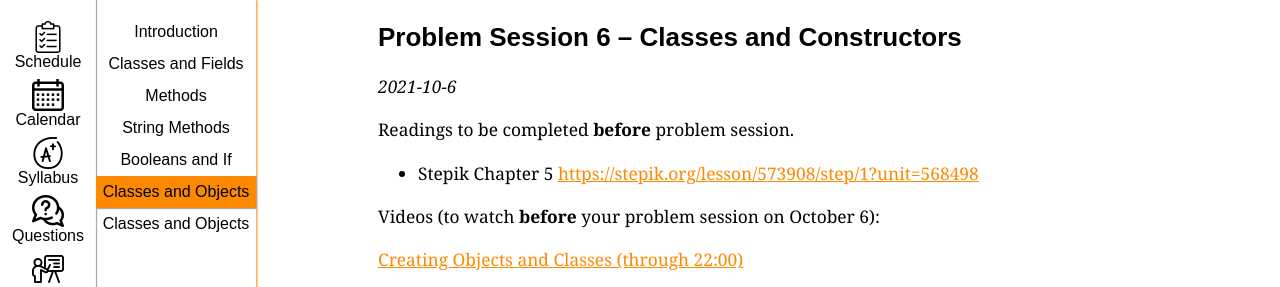
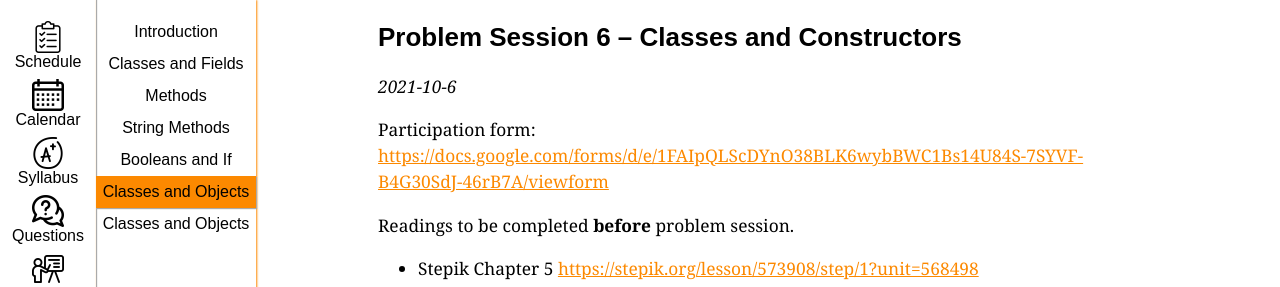
Before and after one commit to ucsd-cse11-w22/ucsd-cse11-w22.github.io, a Jekyll site: the page built from _lectures/lecture6.md, in a window 1280 px wide and 900 px high, cut to the strip 0-287 px from the top of the window. Built offline with Jekyll 4.4.1, drawn with Linux system fonts in a browser that asks for light colours.

Commit message:
participation lecture 6

```diff
--- a/_lectures/lecture6.md
+++ b/_lectures/lecture6.md
@@ -18,6 +18,8 @@ videos:
 
 _{{ page.released-on }}_
 
+Participation form: [https://docs.google.com/forms/d/e/1FAIpQLScDYnO38BLK6wybBWC1Bs14U84S-7SYVF-B4G30SdJ-46rB7A/viewform](https://docs.google.com/forms/d/e/1FAIpQLScDYnO38BLK6wybBWC1Bs14U84S-7SYVF-B4G30SdJ-46rB7A/viewform)
+
 Readings to be completed **before** problem session.
 
 - Stepik Chapter 5 [https://stepik.org/lesson/573908/step/1?unit=568498](https://stepik.org/lesson/573908/step/1?unit=568498)
```
